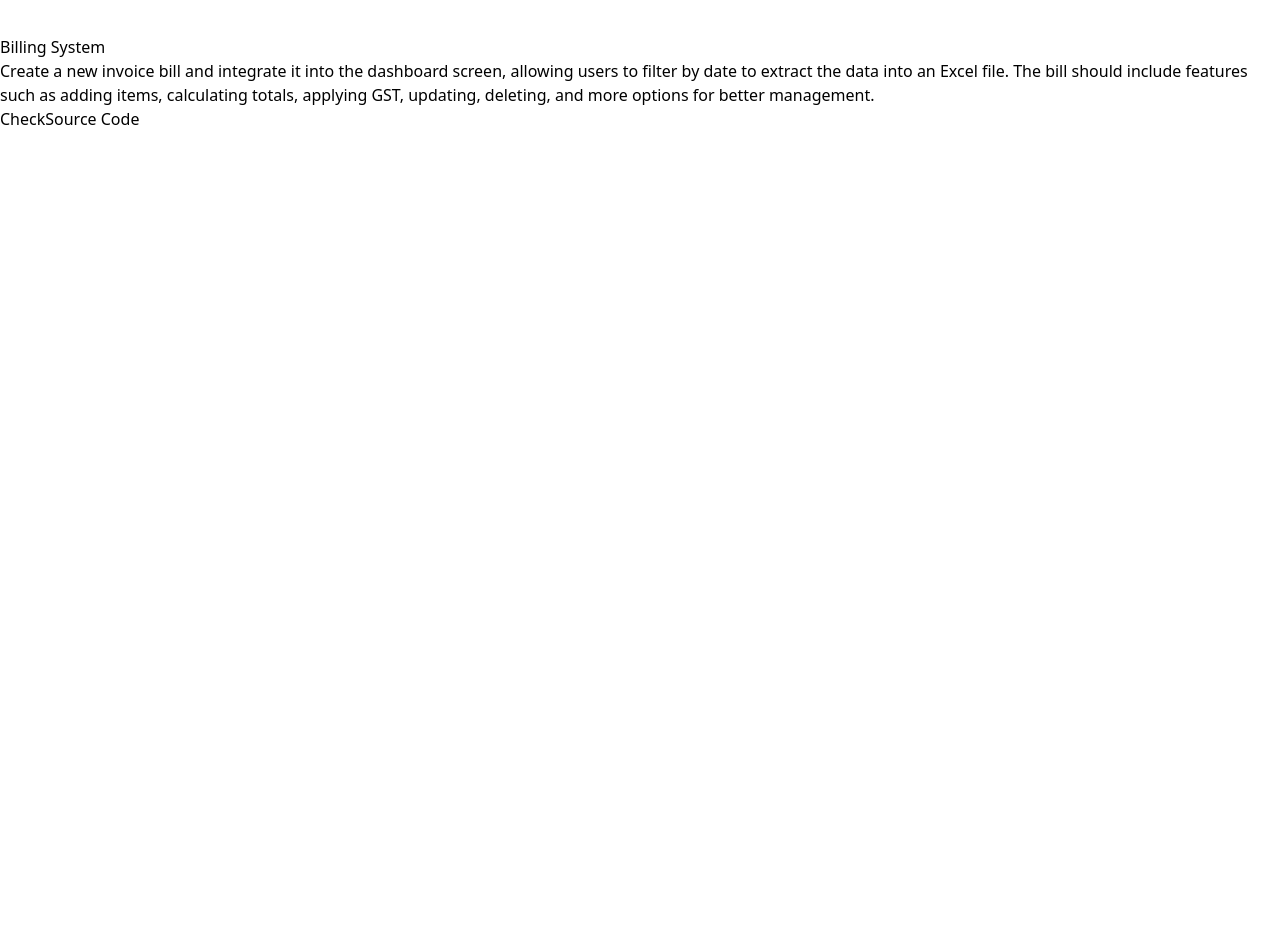
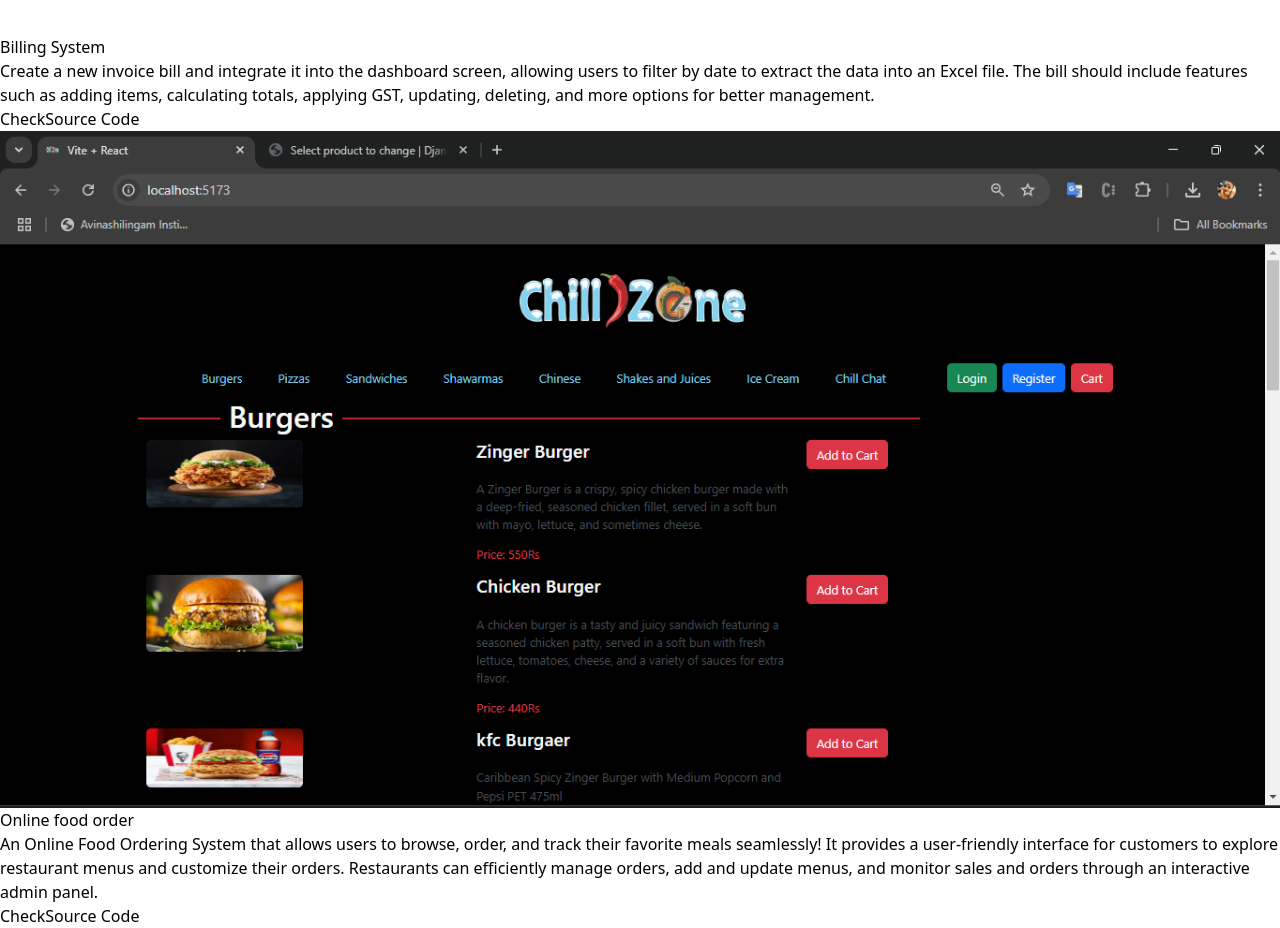
Before and after one commit to SenthilL13/FirstReactPort, a React (Vite) app in the folder Portfolio/: page /project in a window 1280 px wide. Shown: the part 4420-5348 px from the top of the page. Before the commit the page ends 4551 px from the top, so only its background shows below. Built offline with nearby package versions, Linux system fonts and the light colour scheme.

Commit message:
ProjectSec.jsx

```diff
--- a/Portfolio/src/Components/ProjectSec.jsx
+++ b/Portfolio/src/Components/ProjectSec.jsx
@@ -55,6 +55,13 @@
           demoLink="https://billssystem.netlify.app/"
           sourceCodeLink="https://github.com/SenthilL13/Billingsystem"
         />
+        <ProjectCardSec
+          title="Online food order"
+          main="An Online Food Ordering System that allows users to browse, order, and track their favorite meals seamlessly! It provides a user-friendly interface for customers to explore restaurant menus and customize their orders.  Restaurants can efficiently manage orders, add and update menus, and monitor sales and orders through an interactive admin panel."
+          imgSrc="/assets/foodorder.png"
+          //demoLink="https://online.netlify.app/"
+          sourceCodeLink="https://github.com/SenthilL13/online_food_order"
+        />
       </div>
     </div>
   );
```
